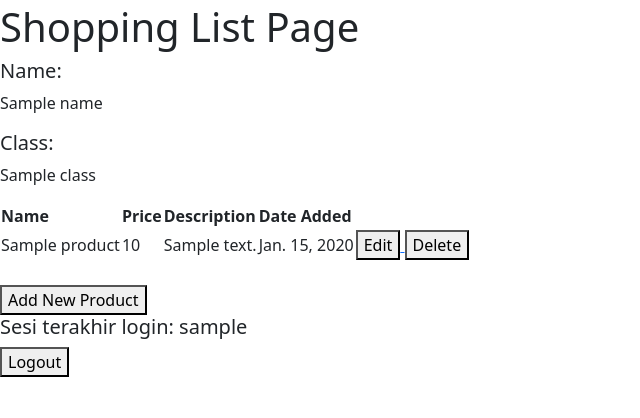
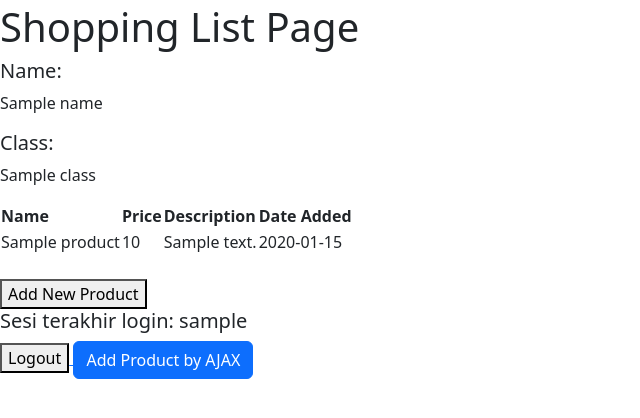
Before and after one commit to monicaa37/shopping-listt, a Django app: template main/templates/main.html in a window 1280 px wide. Shown: the part 117-535 px from the top of the page, without its empty margins (0-640 px from the left). Run offline with Django 4.2, Linux system fonts and the light colour scheme; tables that the repository leaves empty hold one stand-in row (values such as "Sample post"); the template is opened without the code that fills it: values that come from a table or form of the project are taken from there, most other values are stand-ins (such as "Sample title", 1, 10 or a date in 2020).

Commit message:
tutorial 5 selesai

```diff
--- a/main/templates/main.html
+++ b/main/templates/main.html
@@ -48,40 +48,7 @@
 
     <h5>Class:</h5>
     <p>{{class}}</p>
-    <table>
-        <tr>
-            <th>Name</th>
-            <th>Price</th>
-            <th>Description</th>
-            <th>Date Added</th>
-        </tr>
-
-        {% comment %} Berikut cara memperlihatkan data produk di bawah baris ini {% endcomment %}
-
-        {% for product in products %}
-            <tr>
-                <td>{{product.name}}</td>
-                <td>{{product.price}}</td>
-                <td>{{product.description}}</td>
-                <td>{{product.date_added}}</td>
-
-                <td>
-                    <a href="{% url 'main:edit_product' product.pk %}">
-                        <button>
-                            Edit
-                        </button>
-                    </a>
-                    <a href="{% url 'main:delete_product' product.pk %}">
-                          <button>
-                              Delete
-                          </button>
-                      </a>
-                </td>
-
-
-            </tr>
-        {% endfor %}
-    </table>
+    <table id="product_table"></table>
 
     <br />
 
@@ -98,4 +65,76 @@
         </button>
     </a>
 
+<div class="modal fade" id="exampleModal" tabindex="-1" aria-labelledby="exampleModalLabel" aria-hidden="true">
+    <div class="modal-dialog">
+        <div class="modal-content">
+            <div class="modal-header">
+                <h1 class="modal-title fs-5" id="exampleModalLabel">Add New Product</h1>
+                <button type="button" class="btn-close" data-bs-dismiss="modal" aria-label="Close"></button>
+            </div>
+            <div class="modal-body">
+                <form id="form" onsubmit="return false;">
+                    {% csrf_token %}
+                    <div class="mb-3">
+                        <label for="name" class="col-form-label">Name:</label>
+                        <input type="text" class="form-control" id="name" name="name"></input>
+                    </div>
+                    <div class="mb-3">
+                        <label for="price" class="col-form-label">Price:</label>
+                        <input type="number" class="form-control" id="price" name="price"></input>
+                    </div>
+                    <div class="mb-3">
+                        <label for="description" class="col-form-label">Description:</label>
+                        <textarea class="form-control" id="description" name="description"></textarea>
+                    </div>
+                </form>
+            </div>
+            <div class="modal-footer">
+                <button type="button" class="btn btn-secondary" data-bs-dismiss="modal">Close</button>
+                <button type="button" class="btn btn-primary" id="button_add" data-bs-dismiss="modal">Add Product</button>
+            </div>
+        </div>
+    </div>
+</div>
+<button type="button" class="btn btn-primary" data-bs-toggle="modal" data-bs-target="#exampleModal">Add Product by AJAX</button>
+
+    <script>
+      async function getProducts() {
+          return fetch("{% url 'main:get_product_json' %}").then((res) => res.json())
+      }
+        async function refreshProducts() {
+            document.getElementById("product_table").innerHTML = ""
+            const products = await getProducts()
+            let htmlString = `<tr>
+                <th>Name</th>
+                <th>Price</th>
+                <th>Description</th>
+                <th>Date Added</th>
+            </tr>`
+            products.forEach((item) => {
+                htmlString += `\n<tr>
+                <td>${item.fields.name}</td>
+                <td>${item.fields.price}</td>
+                <td>${item.fields.description}</td>
+                <td>${item.fields.date_added}</td>
+            </tr>`
+            })
+
+            document.getElementById("product_table").innerHTML = htmlString
+        }
+
+        refreshProducts()
+
+        function addProduct() {
+        fetch("{% url 'main:add_product_ajax' %}", {
+            method: "POST",
+            body: new FormData(document.querySelector('#form'))
+        }).then(refreshProducts)
+
+        document.getElementById("form").reset()
+        return false
+    }
+    document.getElementById("button_add").onclick = addProduct
+  </script>
+
     {% endblock content %}
--- a/main/urls.py
+++ b/main/urls.py
@@ -10,6 +10,8 @@ from main.views import logout_user
 from main.views import edit_product
 from main.views import delete_product
 
+from main.views import get_product_json
+from main.views import add_product_ajax
 app_name = 'main'
 
 urlpatterns = [
@@ -22,5 +24,6 @@ urlpatterns = [
     path('logout/', logout_user, name='logout'),
     path('edit-product/<int:id>', edit_product, name='edit_product'),
     path('delete/<int:id>', delete_product, name='delete_product'),
-
+    path('get-product/', get_product_json, name='get_product_json'),
+    path('create-product-ajax/', add_product_ajax, name='add_product_ajax')
 ]
--- a/main/views.py
+++ b/main/views.py
@@ -18,7 +18,7 @@ from django.contrib.auth import authenticate, login
 from django.contrib.auth import logout
 
 from django.contrib.auth.decorators import login_required
-
+from django.views.decorators.csrf import csrf_exempt
 @login_required(login_url='/login')
 # Create your views here.
 def show_main(request):
@@ -120,3 +120,22 @@ def delete_product(request, id):
     product.delete()
     # Kembali ke halaman awal
     return HttpResponseRedirect(reverse('main:show_main'))
+
+def get_product_json(request):
+    product_item = Product.objects.all()
+    return HttpResponse(serializers.serialize('json', product_item))
+
+@csrf_exempt
+def add_product_ajax(request):
+    if request.method == 'POST':
+        name = request.POST.get("name")
+        price = request.POST.get("price")
+        description = request.POST.get("description")
+        user = request.user
+
+        new_product = Product(name=name, price=price, description=description, user=user)
+        new_product.save()
+
+        return HttpResponse(b"CREATED", status=201)
+
+        return HttpResponseNotFound()
```
